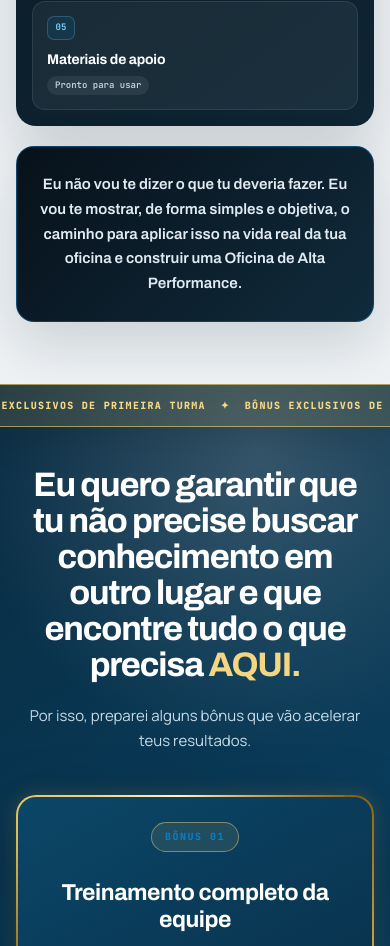
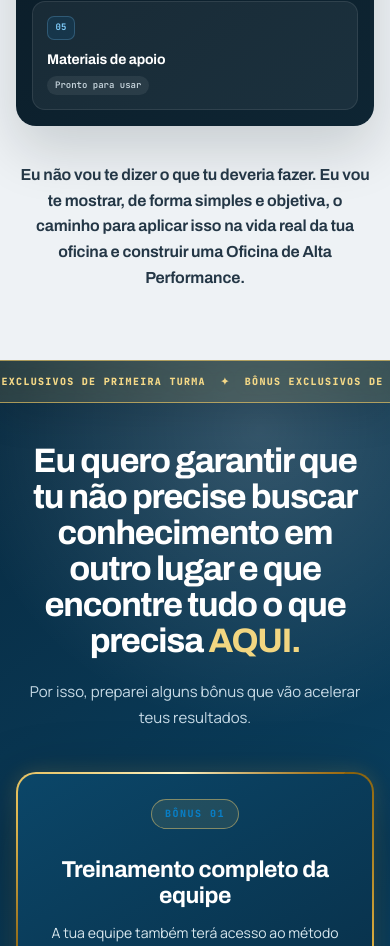
Before and after one commit to cezarhlima1/diegomensor, a Next.js app: page /oficinadealtaperformance in a window 390 px wide. Shown: the part 6133-7079 px from the top of the page. Built offline with nearby package versions, Linux system fonts and the light colour scheme.

Commit message:
remove card da frase de fechamento

```diff
--- a/components/oficina-alta-performance/oficina.module.css
+++ b/components/oficina-alta-performance/oficina.module.css
@@ -1065,3 +1065,11 @@
   .materials>div:not(.materialsIntro){min-height:104px}
   .materials>div:not(.materialsIntro) b{min-height:0}
 }
+
+/* Fechamento da seção sem card, preservando contraste sobre o fundo claro. */
+.processClosing{max-width:900px;margin:38px auto 0;padding:12px 0;border:0;border-radius:0;background:transparent;box-shadow:none}
+.processClosing p{max-width:820px;margin:auto;color:#243746;font:650 18px/1.65 var(--font-archivo);letter-spacing:-.012em;text-align:center}
+@media(max-width:700px){
+  .processClosing{margin-top:28px;padding:8px 4px}
+  .processClosing p{font-size:16px;line-height:1.6}
+}
```
